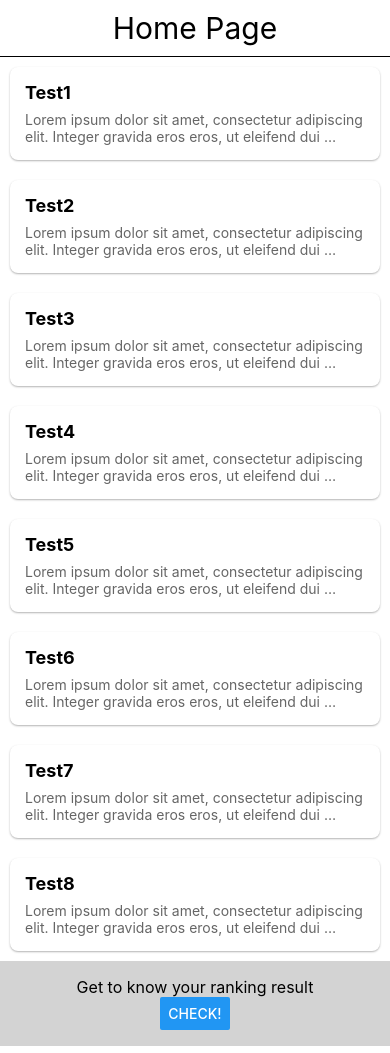
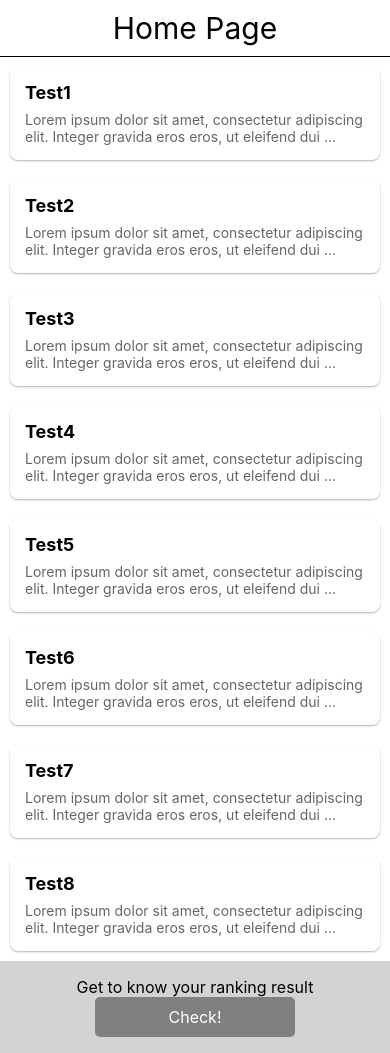
Before and after one commit to pawel-hajdo/ZPSM, a React Native app in the folder QuizApp/: screen / in a window 390 px wide. Built offline with nearby package versions, Linux system fonts and the light colour scheme.

Commit message:
created CustomButton component

```diff
--- /dev/null
+++ b/QuizApp/components/CustomButton.jsx
@@ -0,0 +1,26 @@
+import React from "react";
+import {StyleSheet, TouchableOpacity, Text} from "react-native";
+
+const CustomButton = ({ onPress, title }) => {
+    return (
+        <TouchableOpacity onPress={onPress} style={styles.button}>
+            <Text style={styles.buttonText}>{title}</Text>
+        </TouchableOpacity>
+    );
+};
+
+const styles = StyleSheet.create({
+    button: {
+        backgroundColor: "grey",
+        padding: 10,
+        borderRadius: 5,
+        width: 200,
+    },
+    buttonText: {
+        color: "white",
+        fontSize: 16,
+        textAlign: "center",
+    },
+});
+
+export default CustomButton;
--- a/QuizApp/components/Home.jsx
+++ b/QuizApp/components/Home.jsx
@@ -1,7 +1,8 @@
 import React from "react";
-import {Button, ScrollView, StyleSheet, Text, View} from "react-native";
+import {ScrollView, StyleSheet, Text, View} from "react-native";
 import Header from "./Header";
 import QuestionCardView from "./QuestionCardView";
+import CustomButton from "./CustomButton";
 
 const Tests = [
     {
@@ -46,7 +47,7 @@ function Home(){
             </ScrollView>
             <View style={styles.bottomContent}>
                 <Text style={{fontSize: 16}}>Get to know your ranking result</Text>
-                <Button title="Check!"/>
+                <CustomButton title="Check!"/>
             </View>
         </View>
     );
```
